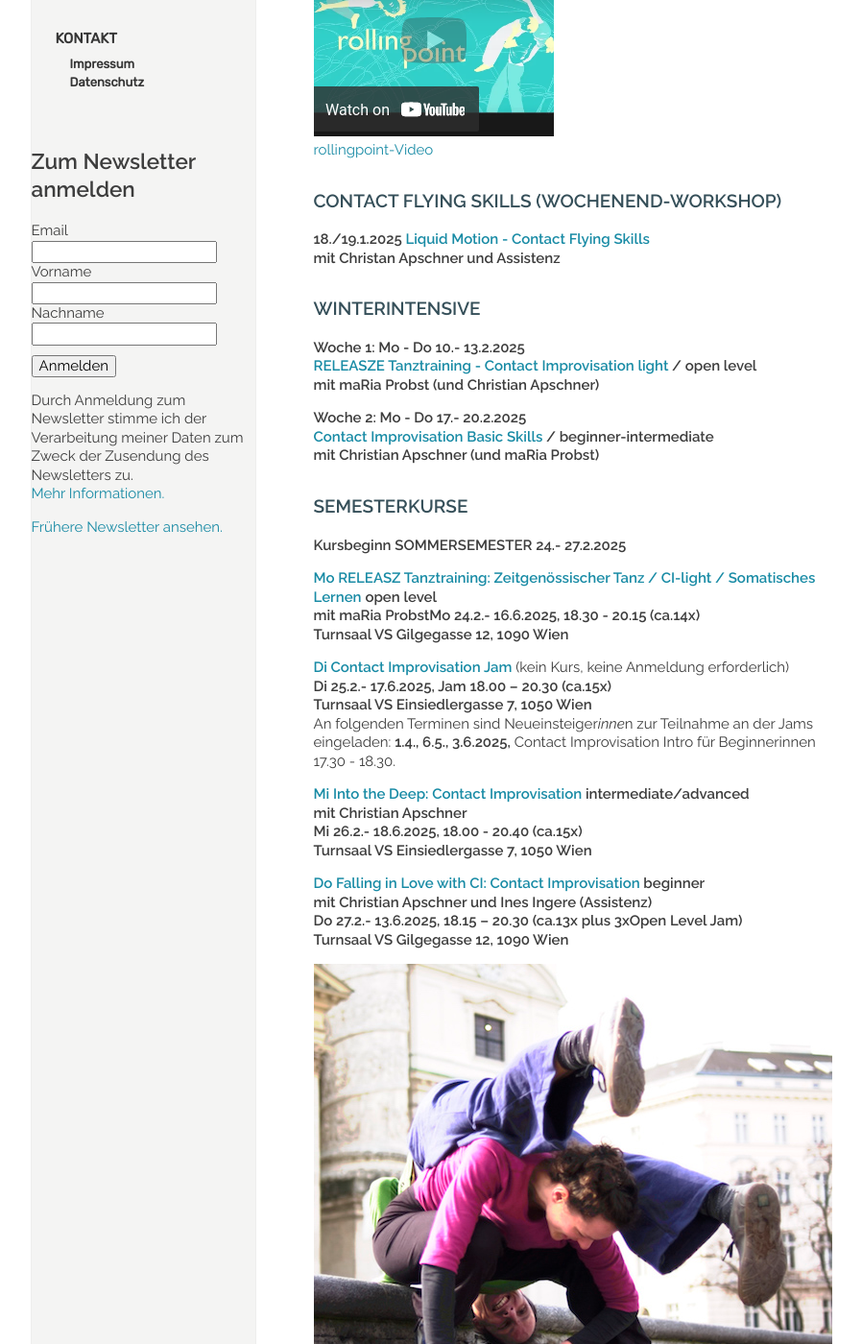
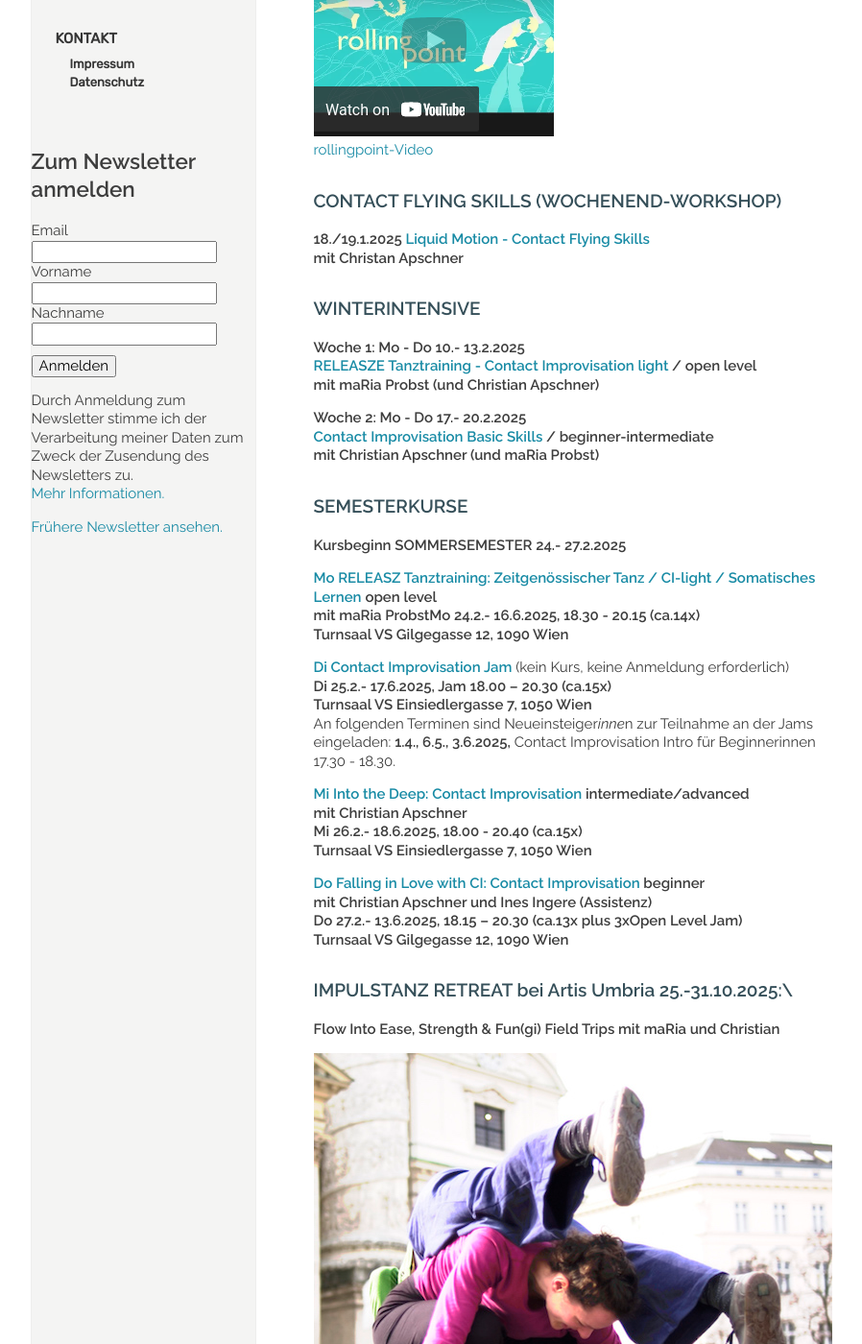
Before and after one commit to manulari/rollingpointat, a Jekyll site: the page built from _pages_de/index.md, in a window 1280 px wide and 1400 px high, scrolled down 926 px. Shown: the whole window at 96% size, without its empty margins (152-1050 px from the left). Built offline with Jekyll 4.4.1, drawn with Linux system fonts in a browser that asks for light colours; comment, search, counter and statistics services are not loaded.

Commit message:
Update page (de) “index”

```diff
--- a/_pages_de/index.md
+++ b/_pages_de/index.md
@@ -21,7 +21,7 @@ Fotocredit: https://johannes-stolba.net/photography/
 ### **CONTACT FLYING SKILLS (WOCHENEND-WORKSHOP)**
 
 **18./19.1.2025 [Liquid Motion - Contact Flying Skills](https://rollingpoint.at/wsws2024#flyingskills)**\
-**mit Christan Apschner und Assistenz**
+**mit Christan Apschner**
 
 ### **WINTERINTENSIVE**
 
@@ -37,7 +37,7 @@ mit maRia Probst (und Christian Apschner)**
 
 **Kursbeginn SOMMERSEMESTER 24.- 27.2.2025**
 
-**[Mo RELEASZ Tanztraining: ](/releasze)[Zeitgenössischer Tanz / CI-light / Somatisches Lernen](/releasze)** **open level**\
+**[Mo RELEASZ Tanztraining: ](/releasze)****[Zeitgenössischer Tanz / CI-light / Somatisches Lernen](/releasze)** **open level**\
 **mit maRia ProbstMo 24.2.- 16.6.2025, 18.30 - 20.15 (ca.14x)**\
 **Turnsaal VS Gilgegasse 12, 1090 Wien**
 
@@ -58,6 +58,11 @@ An folgenden Terminen sind Neueinsteiger*inne*n zur Teilnahme an der Jams eingel
 
 
 
+### **IMPULSTANZ RETREAT bei Artis Umbria 25.-31.10.2025**:\
+**Flow Into Ease, Strength & Fun(gi) Field Trips mit maRia und Christian**
+
+
+
 
 
 ![Mehr CI auf der Stiege](/assets/uploads/dsc_1941a.jpg "Mehr CI auf der Stiege")
```
